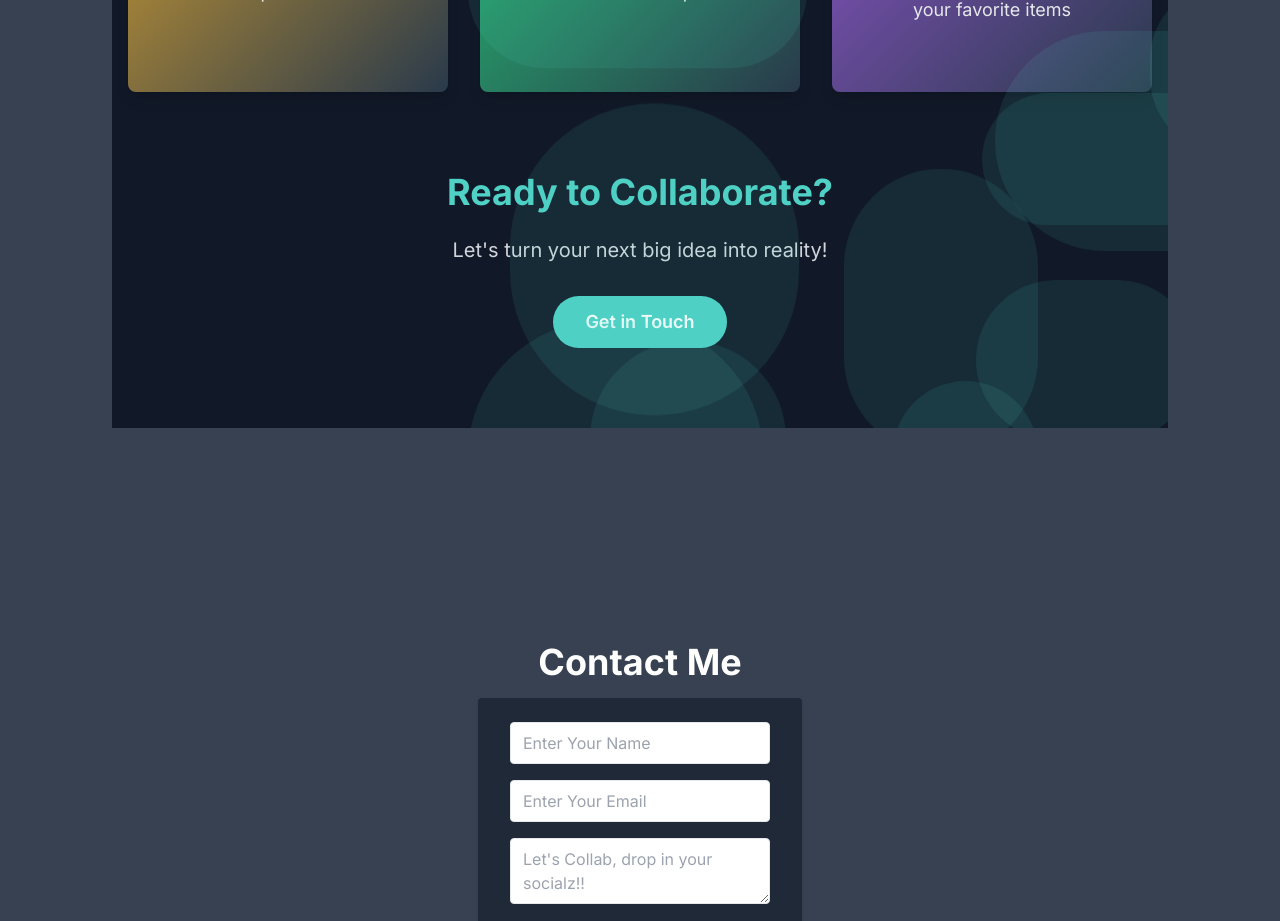
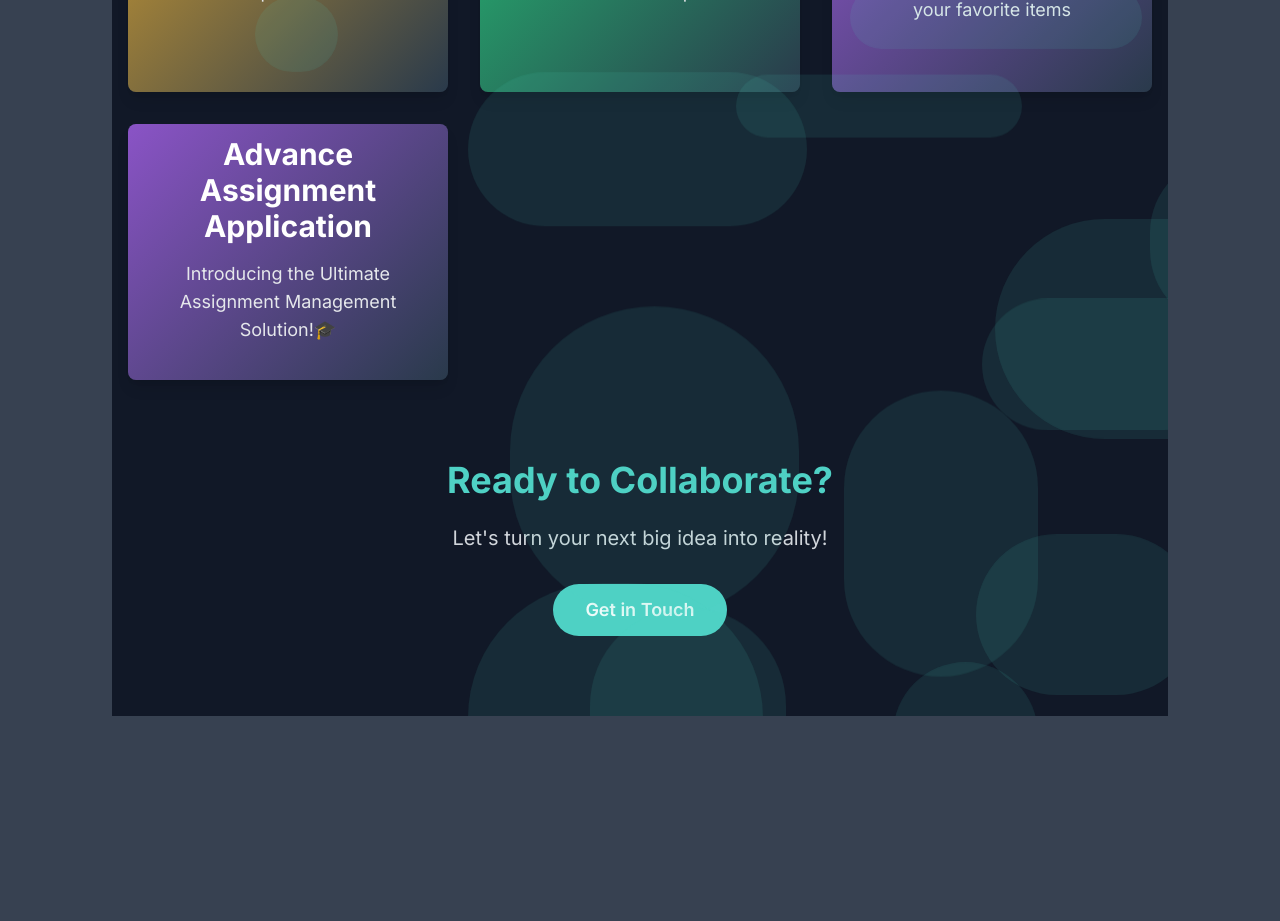
Before and after one commit to Eordinary01/ParthDev, a Next.js app: page / in a window 1280 px wide. Shown: the part 1580-2501 px from the top of the page. Built offline with nearby package versions, Linux system fonts and the light colour scheme.

Commit message:
added new project

```diff
--- a/src/app/components/Project.tsx
+++ b/src/app/components/Project.tsx
@@ -39,6 +39,12 @@ const Project = () => {
       title: "Shopping Application",
       description: "E-commerce platform for your favorite items",
       link: "https://shopping-app-low0.onrender.com/",
+      color: "#A55EEA",
+    },
+    {
+      title: "Advance Assignment Application",
+      description: " Introducing the Ultimate Assignment Management Solution!🎓",
+      link: "https://viewassignmentfrontend.vercel.app/",
       color: "#A55EEA",
     },
   ];
```
